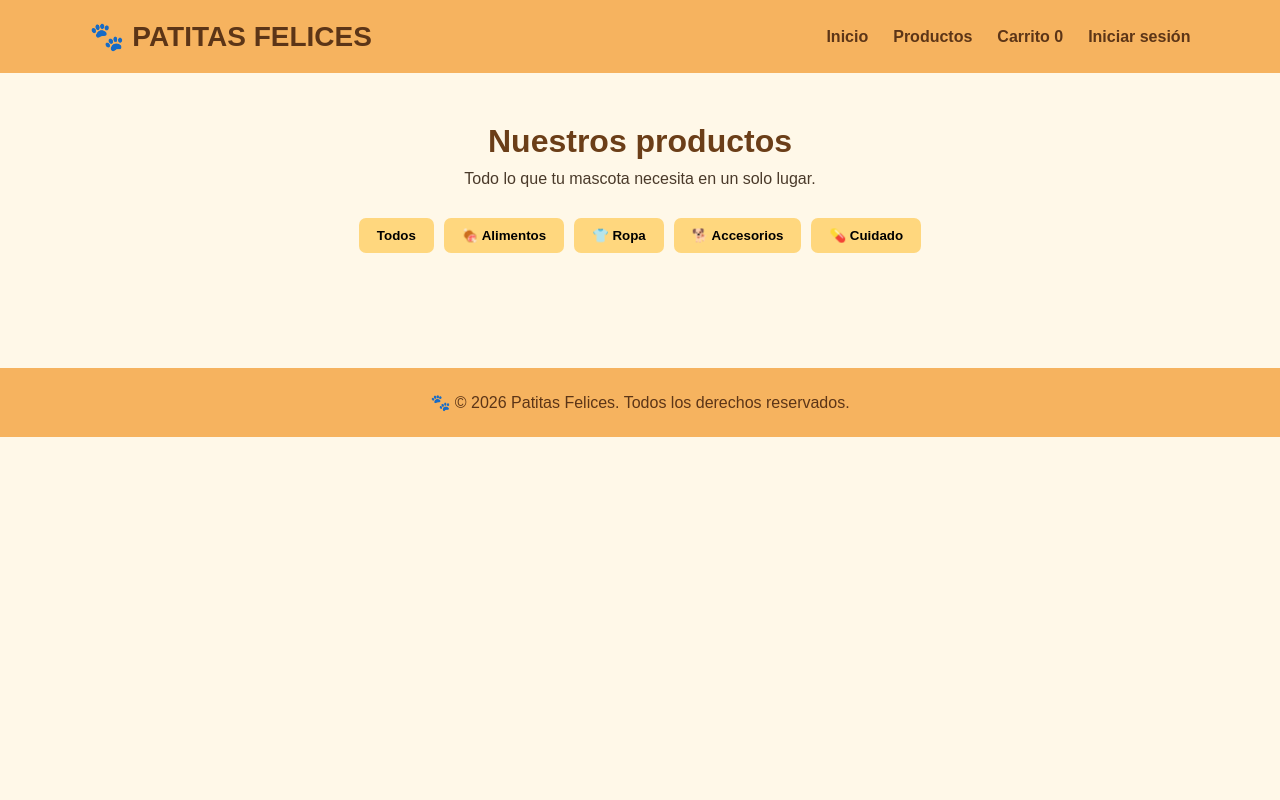
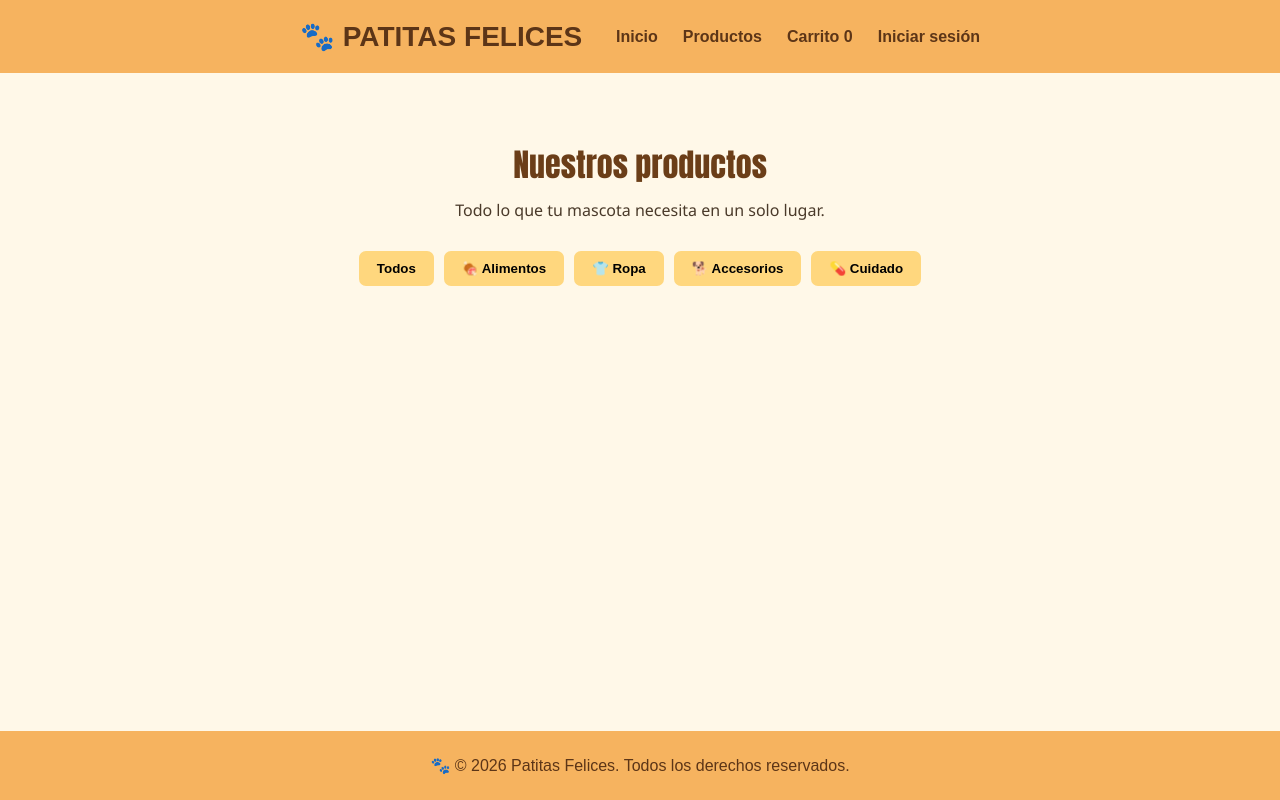
Before and after one commit to thomyszh07/Patitas-Felices, a website with bundled scripts: page productos.html in a window 1280 px wide. Built offline with nearby package versions, Linux system fonts and the light colour scheme; no server answers.

Commit message:
cosas arregladas
osiosi

```diff
--- a/css/estilos.css
+++ b/css/estilos.css
@@ -1,6 +1,7 @@
 /* =========================
    CONFIGURACIÓN GENERAL
 ========================= */
+
 
 * {
     box-sizing: border-box;
@@ -9,6 +10,9 @@
 }
 
 body {
+     min-height: 100vh;
+     display: flex;
+     flex-direction: column;
     font-family: Arial, sans-serif;
     background-color: #fff8e8;
     color: #4a3a2a;
@@ -24,12 +28,32 @@ a {
    HEADER
 ========================= */
 
+/*.Headthing{
+    background-color: #f6b35f;
+    position: fixed;
+    top: 0;
+    left: 0;
+    width: 100%;
+    color: white;
+    padding: 1rem;
+    z-index: 1000;
+    padding: 20px 30px;
+}
+*/
 header {
+    position: fixed;
+    width: 100%;
     background-color: #f6b35f;
-    padding: 20px 7%;
     display: flex;
     justify-content: space-between;
     align-items: center;
+    padding: 20px 300px;
+    z-index: 1000;
+}
+
+main {
+    padding-top: 120px;
+    flex: 1;
 }
 
 .logo {
@@ -73,12 +97,14 @@ nav a:hover {
 }
 
 .hero-texto h1 {
+    font-family: 'Gill Sans', 'Gill Sans MT', Calibri, 'Trebuchet MS', sans-serif;
     font-size: 45px;
     margin-bottom: 20px;
     color: #6b3e18;
 }
 
 .hero-texto p {
+
     font-size: 19px;
     line-height: 1.6;
     margin-bottom: 30px;
@@ -157,6 +183,7 @@ nav a:hover {
 ========================= */
 
 .categoria-contenedor {
+
     display: grid;
 
     grid-template-columns:
@@ -178,10 +205,12 @@ nav a:hover {
 }
 
 .categoria span {
+    font-family: 'Segoe UI', Tahoma, Geneva, Verdana, sans-serif;
     font-size: 45px;
 }
 
 .categoria h3 {
+    font-family: 'Segoe UI', Tahoma, Geneva, Verdana, sans-serif;
     margin: 15px 0 10px;
 }
 
@@ -221,6 +250,7 @@ nav a:hover {
 }
 
 .producto h3 {
+    font-family: 'Segoe UI', Tahoma, Geneva, Verdana, sans-serif;
     margin-bottom: 10px;
 }
 
@@ -232,6 +262,7 @@ nav a:hover {
     color: #d87521;
 
     margin: 10px 0 15px;
+    font-family: Impact, Haettenschweiler, 'Arial Narrow Bold', sans-serif;
 }
 
 
@@ -241,15 +272,14 @@ nav a:hover {
 
 .contenedor {
     width: 86%;
-
     max-width: 1200px;
-
     margin: auto;
-
-    padding: 50px 0;
+    padding: 140px 0 50px;
 }
 
+
 .titulo {
+    font-family: Impact, Haettenschweiler, 'Arial Narrow Bold', sans-serif;
     text-align: center;
 
     color: #6b3e18;
@@ -258,6 +288,7 @@ nav a:hover {
 }
 
 .subtitulo {
+    font-family: 'Segoe UI', Tahoma, Geneva, Verdana, sans-serif;
     text-align: center;
 
     margin-bottom: 30px;
@@ -318,6 +349,7 @@ nav a:hover {
 ========================= */
 
 .carrito-contenedor {
+
     display: grid;
 
     grid-template-columns:
@@ -345,10 +377,12 @@ nav a:hover {
 }
 
 .item-info h3 {
+    font-family: Impact, Haettenschweiler, 'Arial Narrow Bold', sans-serif;
     margin-bottom: 8px;
 }
 
 .item-precio {
+    font-family: 'Segoe UI', Tahoma, Geneva, Verdana, sans-serif;
     font-weight: bold;
 
     color: #d87521;
@@ -377,6 +411,7 @@ nav a:hover {
 }
 
 .eliminar {
+    font-family: Impact, Haettenschweiler, 'Arial Narrow Bold', sans-serif;
     background-color: #e77755;
 
     color: white;
@@ -586,15 +621,12 @@ nav a:hover {
 
 footer {
     background-color: #f6b35f;
-
     color: #5c3517;
-
     text-align: center;
-
     padding: 25px;
-
     margin-top: 30px;
 }
+
 
 
 /* =========================
--- a/productos.html
+++ b/productos.html
@@ -13,7 +13,7 @@
 
 <body>
 
-<header>
+<header class="Headthing">
 
     <div class="logo">
         🐾 PATITAS FELICES
```
Also changed, not shown: index.html (+1 -1 lines), login.html (+1 -1 lines), pedido.html (+1 -1 lines), registro.html (+1 -1 lines).
